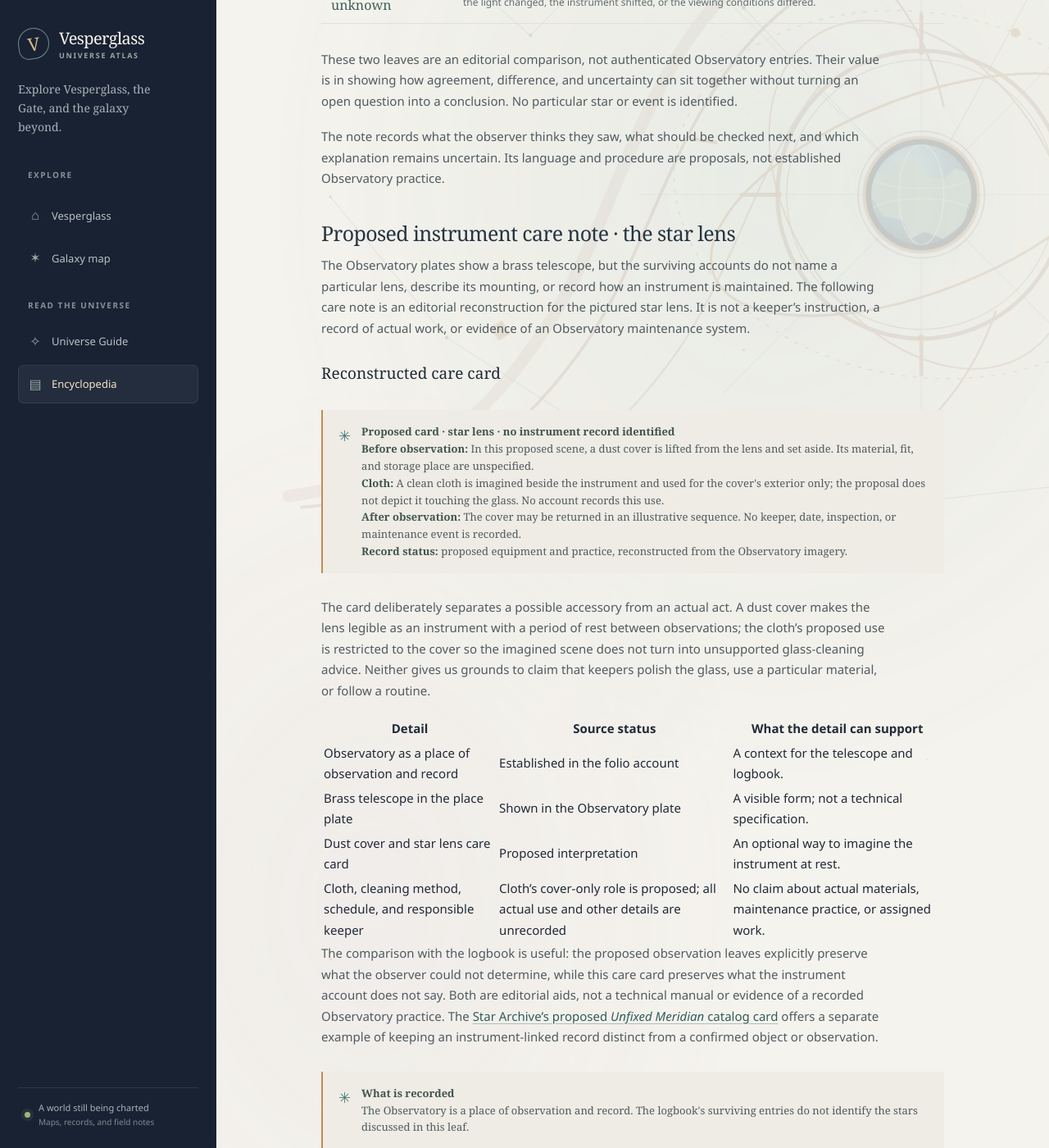
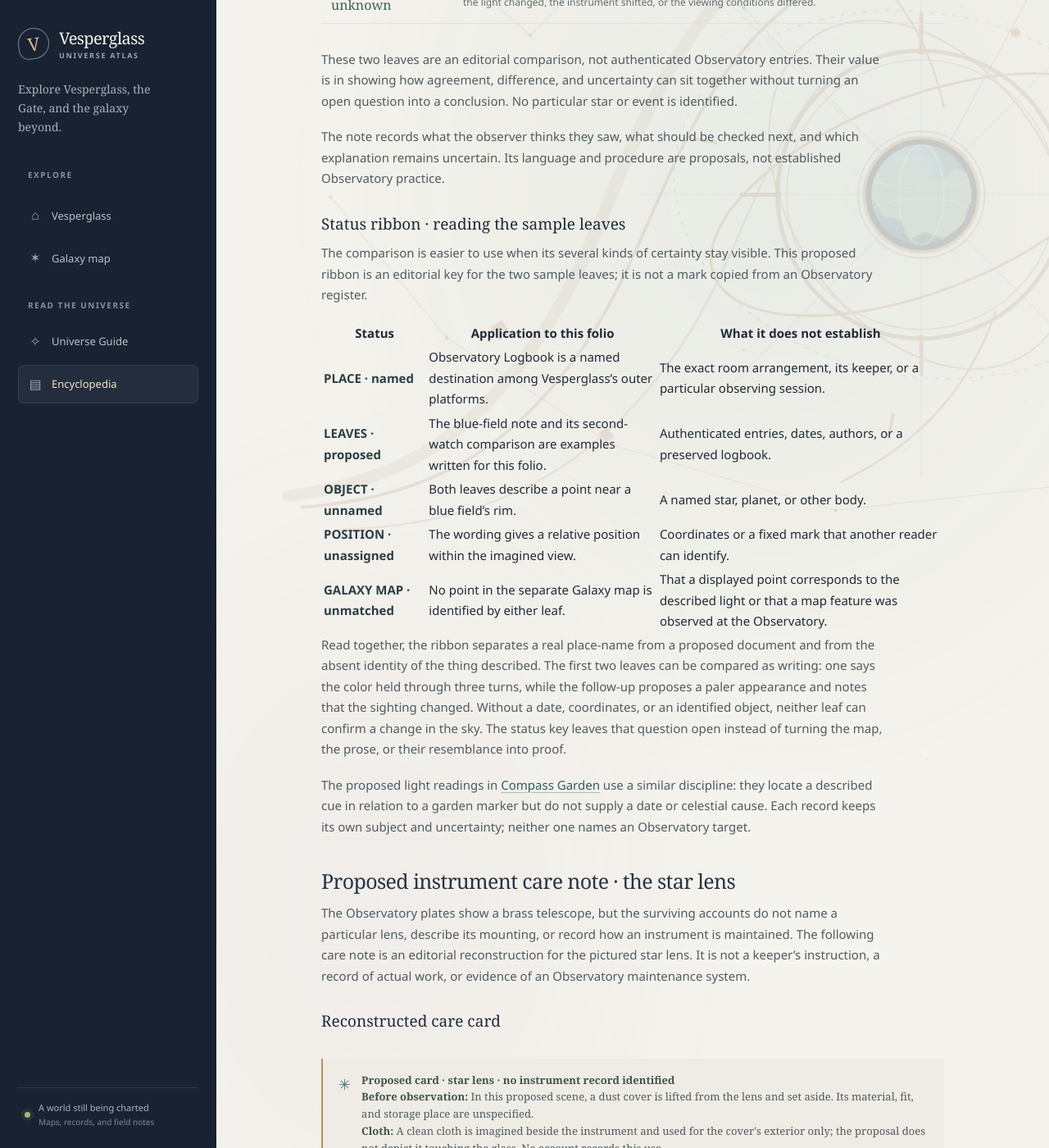
Before and after one commit to vesperglass/vesperglass.github.io, a Jekyll site: the page built from library/observatory.md, in a window 1280 px wide and 1400 px high, scrolled down 2649 px. Shown: the whole window at 82% size. Built offline with Jekyll 4.4.1, drawn with Linux system fonts in a browser that asks for light colours.

Commit message:
Add Observatory sample provenance ribbon

```diff
--- a/library/observatory.md
+++ b/library/observatory.md
@@ -50,6 +50,22 @@ These two leaves are an editorial comparison, not authenticated Observatory entr
 
 The note records what the observer thinks they saw, what should be checked next, and which explanation remains uncertain. Its language and procedure are proposals, not established Observatory practice.
 
+### Status ribbon · reading the sample leaves
+
+The comparison is easier to use when its several kinds of certainty stay visible. This proposed ribbon is an editorial key for the two sample leaves; it is not a mark copied from an Observatory register.
+
+| Status | Application to this folio | What it does not establish |
+| --- | --- | --- |
+| **PLACE · named** | Observatory Logbook is a named destination among Vesperglass's outer platforms. | The exact room arrangement, its keeper, or a particular observing session. |
+| **LEAVES · proposed** | The blue-field note and its second-watch comparison are examples written for this folio. | Authenticated entries, dates, authors, or a preserved logbook. |
+| **OBJECT · unnamed** | Both leaves describe a point near a blue field's rim. | A named star, planet, or other body. |
+| **POSITION · unassigned** | The wording gives a relative position within the imagined view. | Coordinates or a fixed mark that another reader can identify. |
+| **GALAXY MAP · unmatched** | No point in the separate Galaxy map is identified by either leaf. | That a displayed point corresponds to the described light or that a map feature was observed at the Observatory. |
+
+Read together, the ribbon separates a real place-name from a proposed document and from the absent identity of the thing described. The first two leaves can be compared as writing: one says the color held through three turns, while the follow-up proposes a paler appearance and notes that the sighting changed. Without a date, coordinates, or an identified object, neither leaf can confirm a change in the sky. The status key leaves that question open instead of turning the map, the prose, or their resemblance into proof.
+
+The proposed light readings in [Compass Garden]({{ '/library/compass-garden/' | relative_url }}) use a similar discipline: they locate a described cue in relation to a garden marker but do not supply a date or celestial cause. Each record keeps its own subject and uncertainty; neither one names an Observatory target.
+
 ## Proposed instrument care note · the star lens
 
 The Observatory plates show a brass telescope, but the surviving accounts do not name a particular lens, describe its mounting, or record how an instrument is maintained. The following care note is an editorial reconstruction for the pictured star lens. It is not a keeper's instruction, a record of actual work, or evidence of an Observatory maintenance system.
```
Also changed, not shown: ENCYCLOPEDIA_BACKLOG.md (+4 -2 lines), library/changelog.md (+1 -0 lines).
